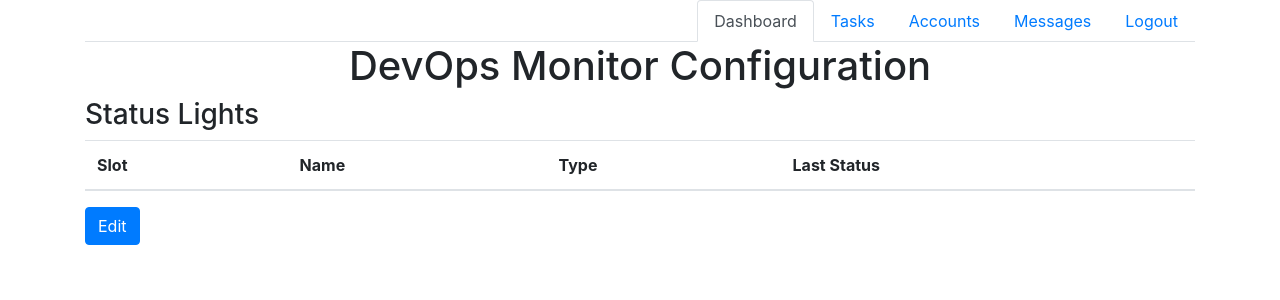
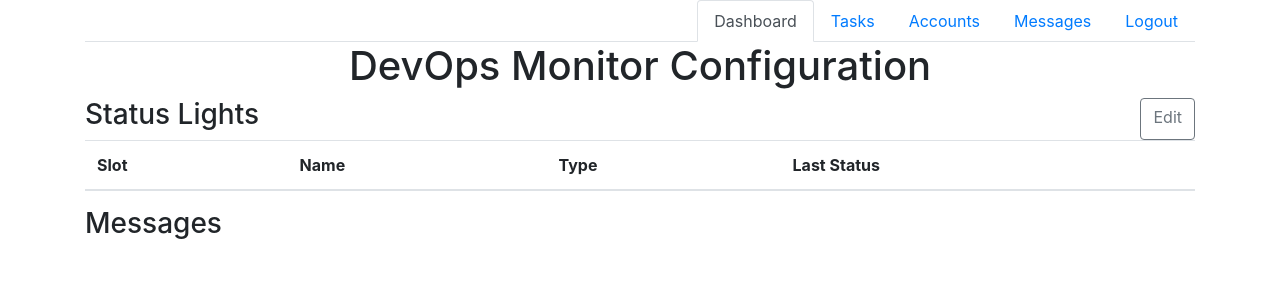
Before and after one commit to gniemann/ambrose-server, a Flask app: page /web/ in a window 1280 px wide. Shown: the top 300 px of the page. Run offline with Flask 2, Linux system fonts and the light colour scheme; the visitor is signed in with stand-in values (Sample User, id 1); data comes from the database, SQL or seed files in the repository; data that the repository does not hold is empty; parts of the project's set-up code (start-up, migrations or seed data) failed here and were passed over; some libraries are stand-ins or nearby versions.

Commit message:
Some UI cleanup

```diff
--- a/devops_monitor/models/account.py
+++ b/devops_monitor/models/account.py
@@ -20,6 +20,10 @@ class Account(db.Model):
     @classmethod
     def by_id(cls, account_id):
         return cls.query.get(account_id)
+
+    @property
+    def name(self):
+        return self.nickname if self.nickname else self.type
 
     def add_task(self, task):
         if isinstance(task, Task):
--- a/devops_monitor/web/__init__.py
+++ b/devops_monitor/web/__init__.py
@@ -11,7 +11,7 @@ web_bp = Blueprint('web', __name__, template_folder='templates')
 @web_bp.route('/')
 @UserService.auth_required
 def index(user):
-    return render_template('index.html', lights=user.lights)
+    return render_template('index.html', lights=user.lights, messages=user.messages)
 
 
 @web_bp.route('/login', methods=['GET', 'POST'])
--- a/devops_monitor/web/forms.py
+++ b/devops_monitor/web/forms.py
@@ -65,7 +65,7 @@ def create_edit_form(lights, tasks):
 
 
 class NewTaskForm(FlaskForm):
-    type = SelectField('Select task type')
+    account = SelectField('Select account', coerce=int)
 
 
 class ApplicationInsightsMetricForm(FlaskForm):
--- a/devops_monitor/web/tasks.py
+++ b/devops_monitor/web/tasks.py
@@ -9,9 +9,10 @@ tasks_bp = Blueprint('tasks', __name__, template_folder='templates/tasks')
 @UserService.auth_required
 def index(user):
     new_task_form = NewTaskForm()
-    new_task_form.type.choices = []
+    new_task_form.account.choices = [(a.id, a.name) for a in user.accounts]
 
     if new_task_form.validate_on_submit():
-        return redirect(url_for('.index'))
+        account_id = new_task_form.account.data
+        return redirect(url_for('accounts.account_tasks', account_id=account_id))
 
     return render_template('tasks.html', tasks=user.tasks, form=new_task_form)
--- a/devops_monitor/web/templates/accounts/accounts.html
+++ b/devops_monitor/web/templates/accounts/accounts.html
@@ -25,7 +25,7 @@
 </thead>
 </table>
 
-<h3>Link new DevOps account</h3>
+<h3>Link new account</h3>
 {{ macros.render_form(new_account_form, url_for('.index'), 'Link Account') }}
 
 {% endblock %}
--- a/devops_monitor/web/templates/index.html
+++ b/devops_monitor/web/templates/index.html
@@ -1,10 +1,15 @@
 {% extends "base.html" %}
 {% set active_page = "dashboard" %}
+{% import "macros.html" as macros %}
 {% block title %}DevOps Monitor{% endblock %}
 
 {% block content %}
 <h1 class="text-center">DevOps Monitor Configuration</h1>
+<div class="d-flex justify-content-between">
 <h3>Status Lights</h3>
+<a href="{{ url_for('.edit') }}" class="btn btn-outline-secondary">Edit</a>
+</div>
+
 <table class="table">
     <thead>
     <tr>
@@ -27,6 +32,8 @@
 
     </tbody>
 </table>
-<a href="{{ url_for('.edit') }}" class="btn btn-primary">Edit</a>
+
+<h3>Messages</h3>
+{{ macros.message_list(messages) }}
 
 {% endblock %}
--- a/devops_monitor/web/templates/macros.html
+++ b/devops_monitor/web/templates/macros.html
@@ -24,3 +24,19 @@
         <input type="submit" value="{{ submit }}" class="btn btn-primary">
     </form>
 {%- endmacro %}
+
+{% macro message_list(messages) -%}
+    <ul class="list-group">
+    {% for msg in messages %}
+        <li class="list-group-item">
+        <div class="d-flex justify-content-between">
+            <div>{{ msg.value }}</div>
+            <div class="btn-group" role="group">
+                <a href="{{ url_for('messages.edit_message', message_id=msg.id) }}" class="btn btn-outline-secondary">Edit</a>
+                <a class="btn btn-outline-danger">Delete</a>
+            </div>
+        </div>
+        </li>
+    {% endfor %}
+
+{% endmacro %}
--- a/devops_monitor/web/templates/tasks/tasks.html
+++ b/devops_monitor/web/templates/tasks/tasks.html
@@ -18,6 +18,7 @@
     <tr>
         <td>{{ task.name }}</td>
         <td>{{ task.type }}</td>
+        <td><a href="" class="btn btn-outline-secondary">Edit</a> </td>
     </tr>
     {% endfor %}
     </tbody>
```
Also changed, not shown: devops_monitor/web/templates/messages/messages.html (+1 -13 lines). Lines whose indentation alone changed are shown as unchanged.
